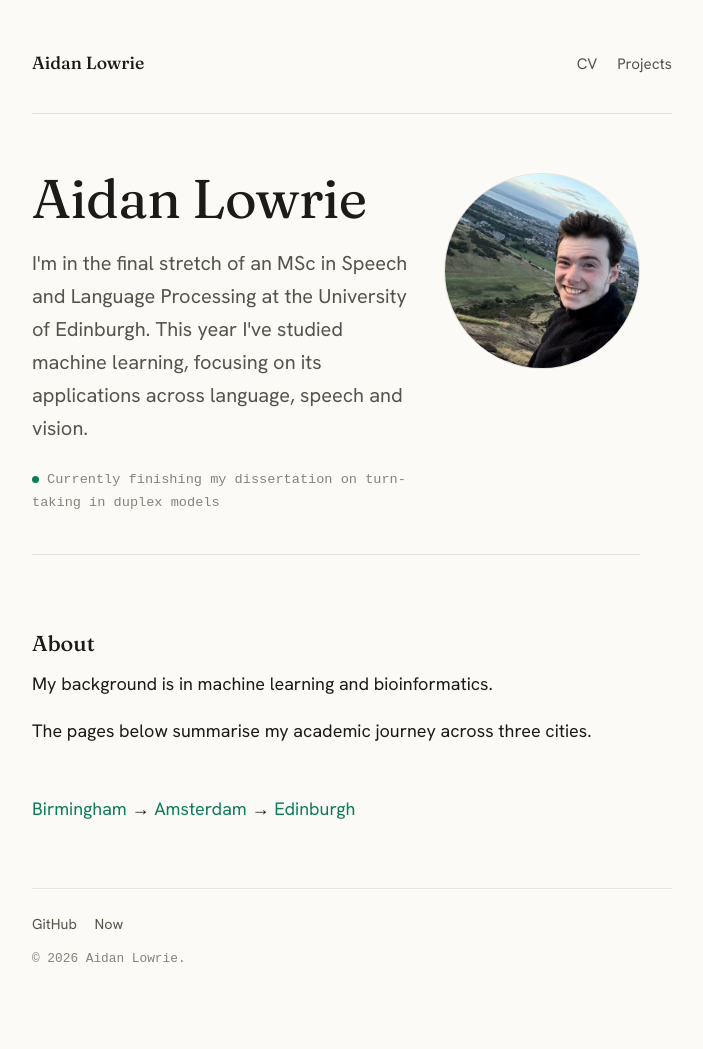
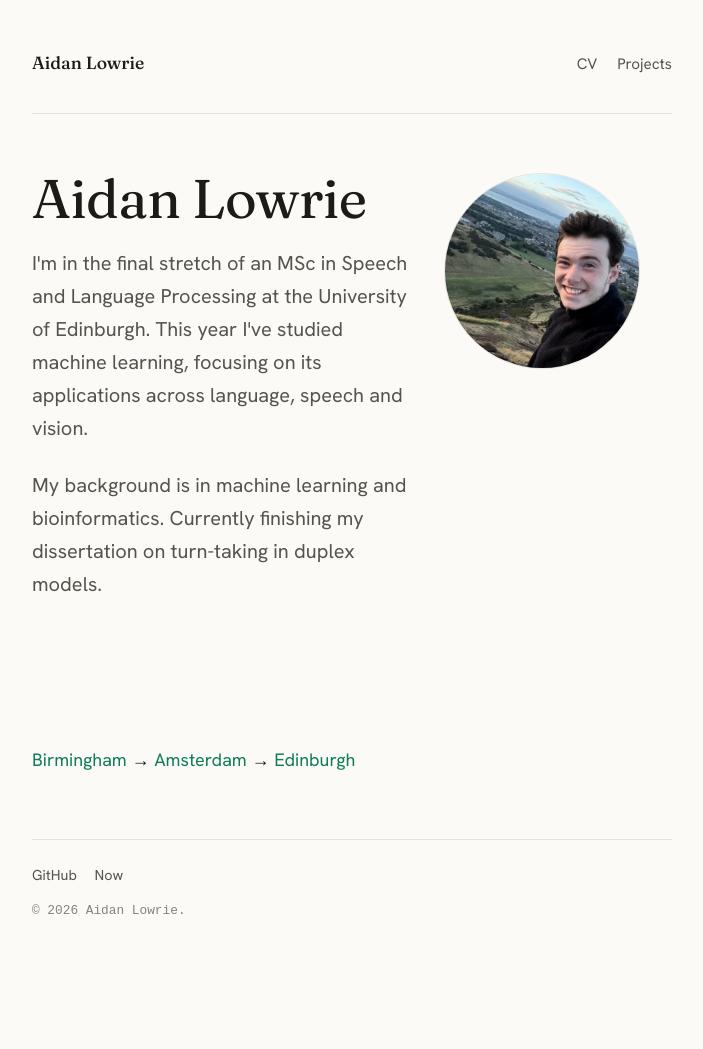
Before and after one commit to aidanlowrie/aidanlowrie.github.io, a Jekyll site: the page built from index.html, in a window 1280 px wide. Shown: the whole page, without its empty margins (288-991 px from the left). Built offline with Jekyll 4.4.1, drawn with Linux system fonts in a browser that asks for light colours; some web fonts are replaced; after the commit the page ends 1001 px from its top, so only the background shows below that.

Commit message:
Simplify homepage structure
- Remove redundant About section
- Move background info into main hero text
- Keep city navigation as standalone timeline
- Add proper spacing for timeline section

```diff
--- a/assets/css/style.scss
+++ b/assets/css/style.scss
@@ -161,6 +161,7 @@ strong { font-weight:500; }
 
 /* project lists */
 .home-about { padding-top:2.5rem; border-top:1px solid var(--hairline); }
+.home-timeline { padding-top:2rem; }
 .research-list, .post-list { list-style:none; padding:0; margin:0.5rem 0 1.5rem; }
 .research-list li, .post-list li { padding:0.9rem 0; border-bottom:1px solid var(--hairline); }
 .research-list li:first-child { border-top:1px solid var(--hairline); }
--- a/index.html
+++ b/index.html
@@ -6,17 +6,14 @@ title: ""
   <div class="hero-intro">
     <h1 class="hero-name">Aidan Lowrie</h1>
     <p class="hero-tagline">I'm in the final stretch of an MSc in Speech and Language Processing at the University of Edinburgh. This year I've studied machine learning, focusing on its applications across language, speech and vision.</p>
-    <span class="status"><span class="dot"></span>Currently finishing my dissertation on turn-taking in duplex models</span>
+    <p class="hero-tagline">My background is in machine learning and bioinformatics. Currently finishing my dissertation on turn-taking in duplex models.</p>
   </div>
   <div class="hero-portrait">
     <img src="{{ '/assets/img/portrait-arthurs-seat.jpg' | relative_url }}" alt="Portrait of Aidan Lowrie">
   </div>
 </div>
 
-<section class="home-about">
-  <h2>About</h2>
-  <p>My background is in machine learning and bioinformatics.</p>
-  <p>The pages below summarise my academic journey across three cities.</p>
+<section class="home-timeline">
   <p class="city-nav">
     <a href="{{ '/about/birmingham/' | relative_url }}">Birmingham</a> <span>→</span> <a href="{{ '/about/amsterdam/' | relative_url }}">Amsterdam</a> <span>→</span> <a href="{{ '/about/edinburgh/' | relative_url }}">Edinburgh</a>
   </p>
```
